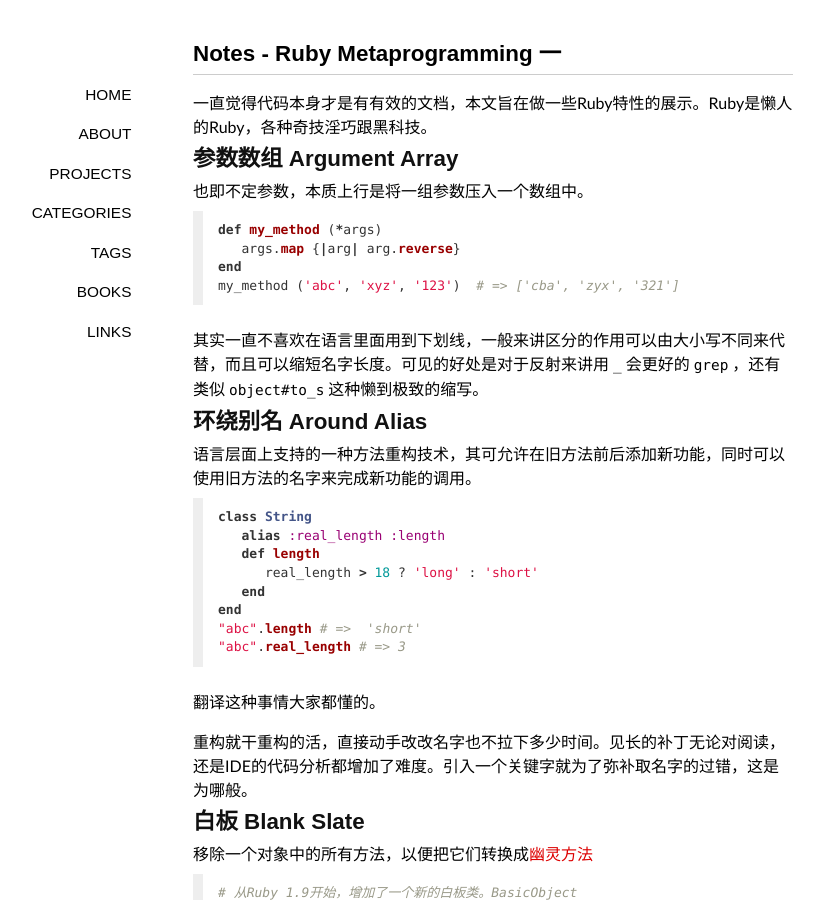
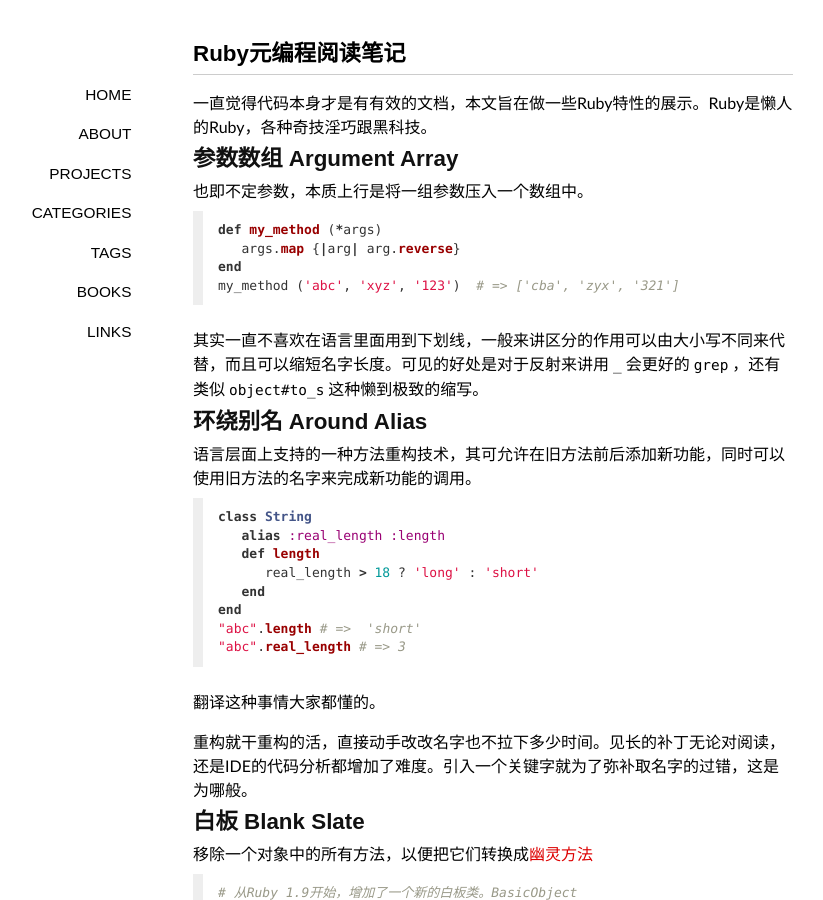
Before and after one commit to awayings/awayings.github.io, a Jekyll site: the page built from _posts/2014-02-10-Notes-Ruby-Metaprogramming.md, in a window 1280 px wide and 900 px high. Shown: the whole window, without its empty margins (147-970 px from the left). Built offline with Jekyll 4.4.1, drawn with Linux system fonts in a browser that asks for light colours; some web fonts are replaced; Markdown is read by kramdown in place of the engine named in the settings; comment, search, counter and statistics services are not loaded.

Commit message:
change title.

```diff
--- a/_posts/2014-02-10-Notes-Ruby-Metaprogramming.md
+++ b/_posts/2014-02-10-Notes-Ruby-Metaprogramming.md
@@ -1,6 +1,6 @@
 ---
 layout: post
-title: "Notes - Ruby Metaprogramming 一"
+title: "Ruby元编程阅读笔记"
 date: 2014-02-12
 tags: "ruby"
 category: "Programming"
```
